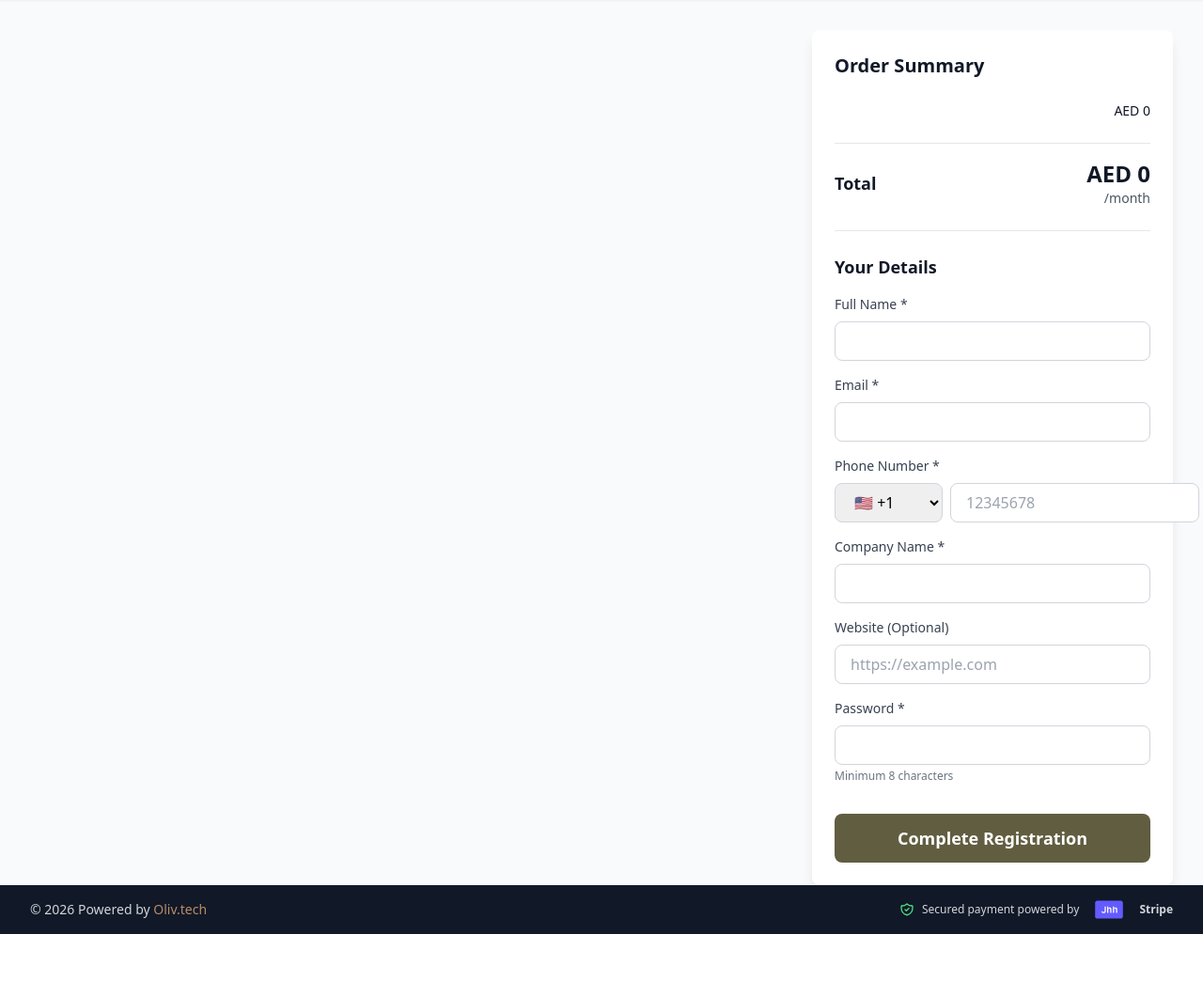
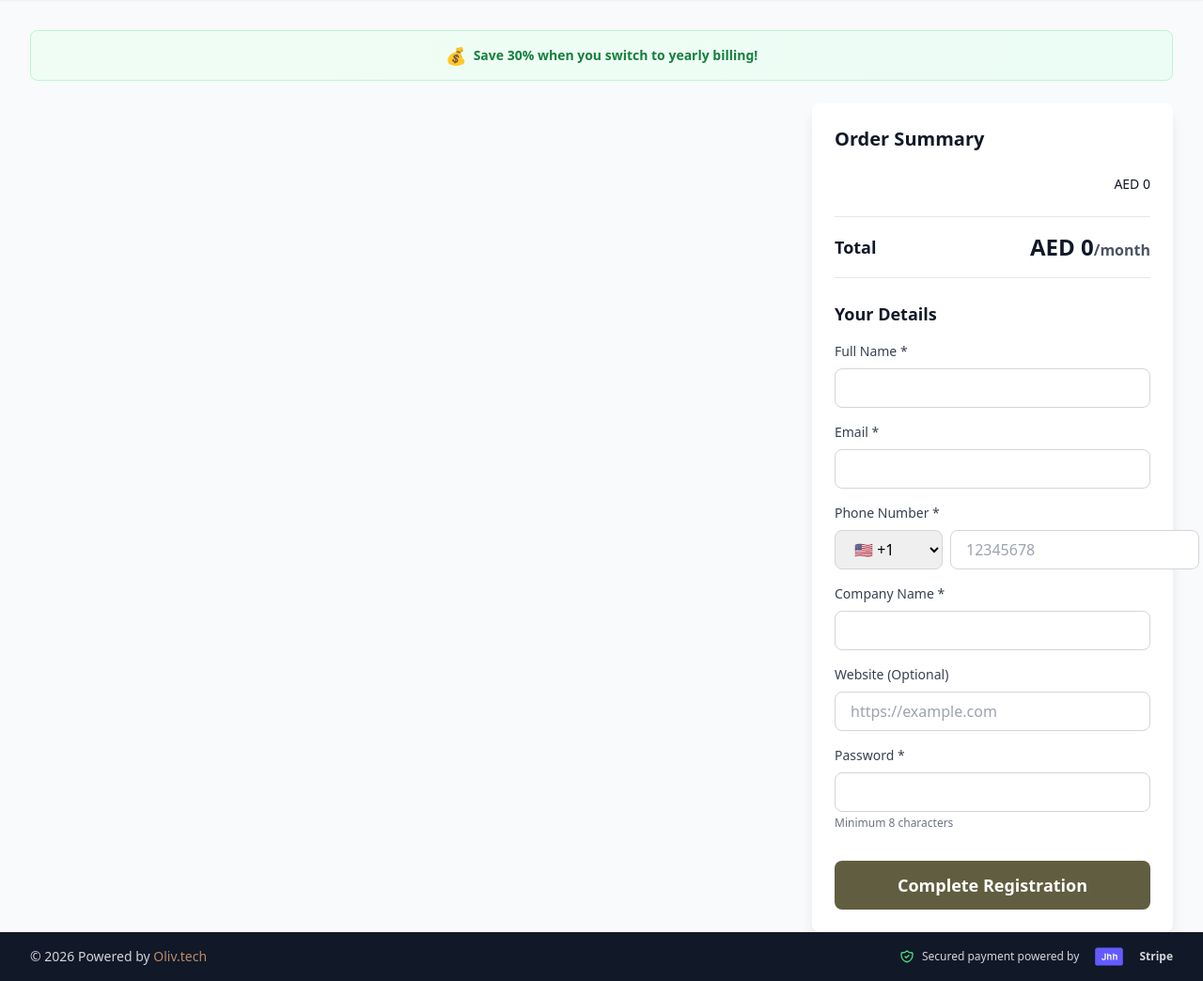
Before and after one commit to aliHabib123/oliv, a Laravel app: page /subscriptions in a window 1280 px wide. Shown: the part 80-1124 px from the top of the page at 94% size. Before the commit the page ends 1074 px from the top, so only its background shows below. Run offline with Laravel 12, Linux system fonts and the light colour scheme; data that the repository does not hold is empty; some libraries are stand-ins or nearby versions.

Commit message:
add promotional banner highlighting 30% yearly billing savings at top of subscription page, consolidate total amount and billing period display into single line with inline period text in smaller gray font, and reduce bottom margin of order summary total section from mb-6 to mb-4

```diff
--- a/resources/views/subscriptions/index.blade.php
+++ b/resources/views/subscriptions/index.blade.php
@@ -30,6 +30,14 @@
             @php
                 $package = $packages->first();
             @endphp
+
+            <!-- Promotional Banner -->
+            <div class="mb-6 p-3 bg-gradient-to-r from-green-50 to-emerald-50 border border-green-200 rounded-lg">
+                <div class="flex items-center justify-center space-x-2">
+                    <span class="text-lg">💰</span>
+                    <p class="text-sm text-green-700 font-semibold">Save 30% when you switch to yearly billing!</p>
+                </div>
+            </div>
 
             <div class="grid grid-cols-1 lg:grid-cols-3 gap-8">
                 <!-- Left Column: Billing & Add-ons -->
@@ -127,12 +135,13 @@
                             </div>
                         </div>
 
-                        <div class="border-t border-gray-200 pt-4 mb-6">
+                        <div class="border-t border-gray-200 pt-4 mb-4">
                             <div class="flex justify-between items-center">
                                 <span class="text-lg font-bold text-gray-900">Total</span>
                                 <div class="text-right">
-                                    <div class="text-2xl font-bold text-gray-900" id="total-amount">{{ $currencySymbol }} {{ number_format($package->price ?? 0, 0) }}</div>
-                                    <div class="text-sm text-gray-600" id="billing-period">/month</div>
+                                    <div class="text-2xl font-bold text-gray-900">
+                                        <span id="total-amount">{{ $currencySymbol }} {{ number_format($package->price ?? 0, 0) }}</span><span class="text-base text-gray-600" id="billing-period">/month</span>
+                                    </div>
                                 </div>
                             </div>
                         </div>
```
